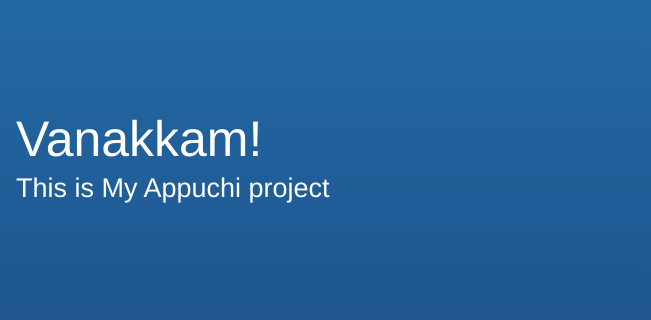
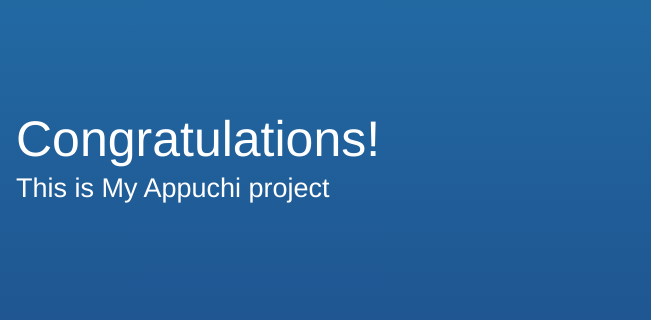
Before and after one commit to pradeep-krish-89/project-07182020, a website: page public/index.html in a window 1280 px wide. Shown: the part 171-491 px from the top of the page, 629-1280 px from the left. Drawn offline with Linux system fonts and the light colour scheme.

Commit message:
Update index.html
Appuchi

```diff
--- a/public/index.html
+++ b/public/index.html
@@ -58,7 +58,7 @@
         <div class="message">
             <a class="twitter-link" href="http://twitter.com/home/?status=I%20created%20a%20project%20with%20AWS%20CodeStar!%20%23AWS%20%23AWSCodeStar%20https%3A%2F%2Faws.amazon.com%2Fcodestar"><img src="img/tweet.svg" /></a>
             <div class="text">
-                <h1>Vanakkam!</h1>
+                <h1>Congratulations!</h1>
                 <h2>This is My Appuchi project</h2>
             </div>
         </div>
```
